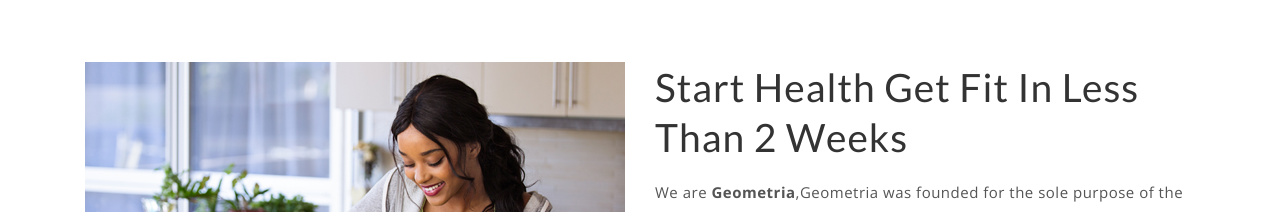
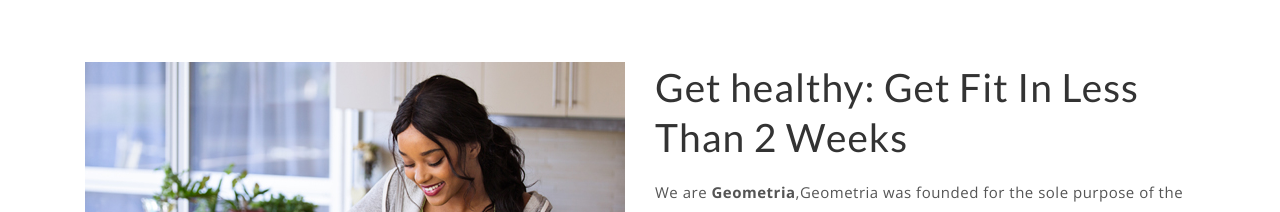
Before and after one commit to imohenry/Geometria, a plain HTML site: page about.html in a window 1280 px wide. Shown: the part 704-916 px from the top of the page. Drawn offline with nearby package versions, Linux system fonts and the light colour scheme.

Commit message:
Update about.html

```diff
--- a/about.html
+++ b/about.html
@@ -119,7 +119,7 @@ Geometria by Henry
 				<img src="images/about.jpg" class="img-fluid" alt="" />
 			</div>
 			<div class="col-lg-6 mt-lg-0 mt-5">
-				<h4>Start Health Get Fit In Less Than 2 Weeks</h4>
+				<h4>Get healthy: Get Fit In Less Than 2 Weeks</h4>
 				<p class="py-3">We are <strong>Geometria</strong>,Geometria was founded for the sole purpose of the good health of people.</p>
 				<p class="">Founded n 2021, our program involves physical health such as, Gym sessions, Yoga sessions, soft exercises amd so on. We also offer services such as, Diet plans, weight loss/ Weight gain programmes, and also consultation sessions.</p>
 			</div>
```
